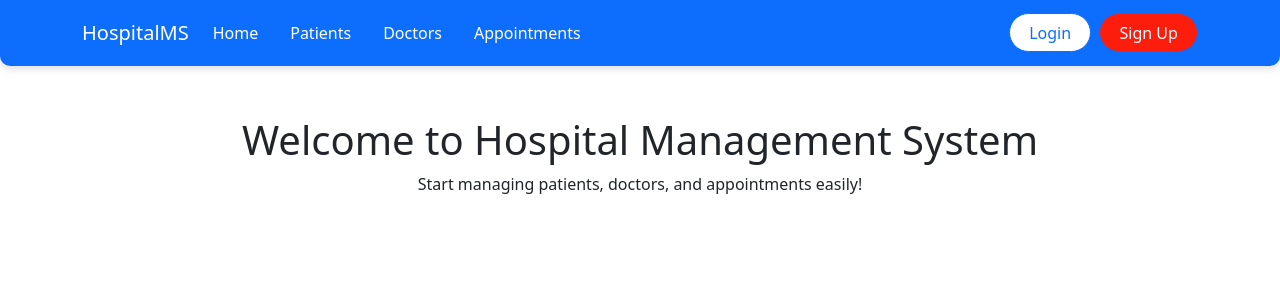
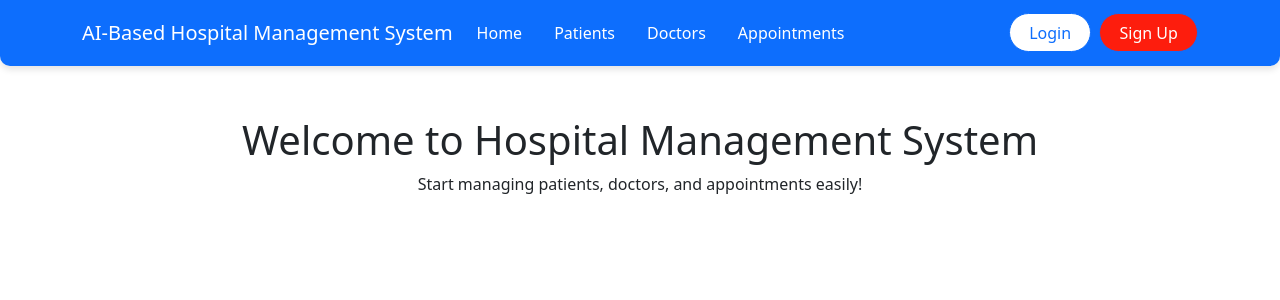
Before and after one commit to ammarcs23/Project, a React (Create React App) app in the folder hospital-management-system/: page /homepage in a window 1280 px wide. Shown: the top 300 px of the page. Built offline with nearby package versions, Linux system fonts and the light colour scheme.

Commit message:
Changes Made

```diff
--- a/hospital-management-system/src/components/Navbar/NavbarMain.jsx
+++ b/hospital-management-system/src/components/Navbar/NavbarMain.jsx
@@ -6,7 +6,7 @@ const NavbarMain = () => {
   return (
     <Navbar expand="lg" className={styles.navbarCustom} variant="dark">
       <Container>
-        <Navbar.Brand href="#">HospitalMS</Navbar.Brand>
+        <Navbar.Brand href="#">AI-Based Hospital Management System</Navbar.Brand>
         <Navbar.Toggle aria-controls="basic-navbar-nav" />
         <Navbar.Collapse id="basic-navbar-nav">
           <Nav className="me-auto">
```
